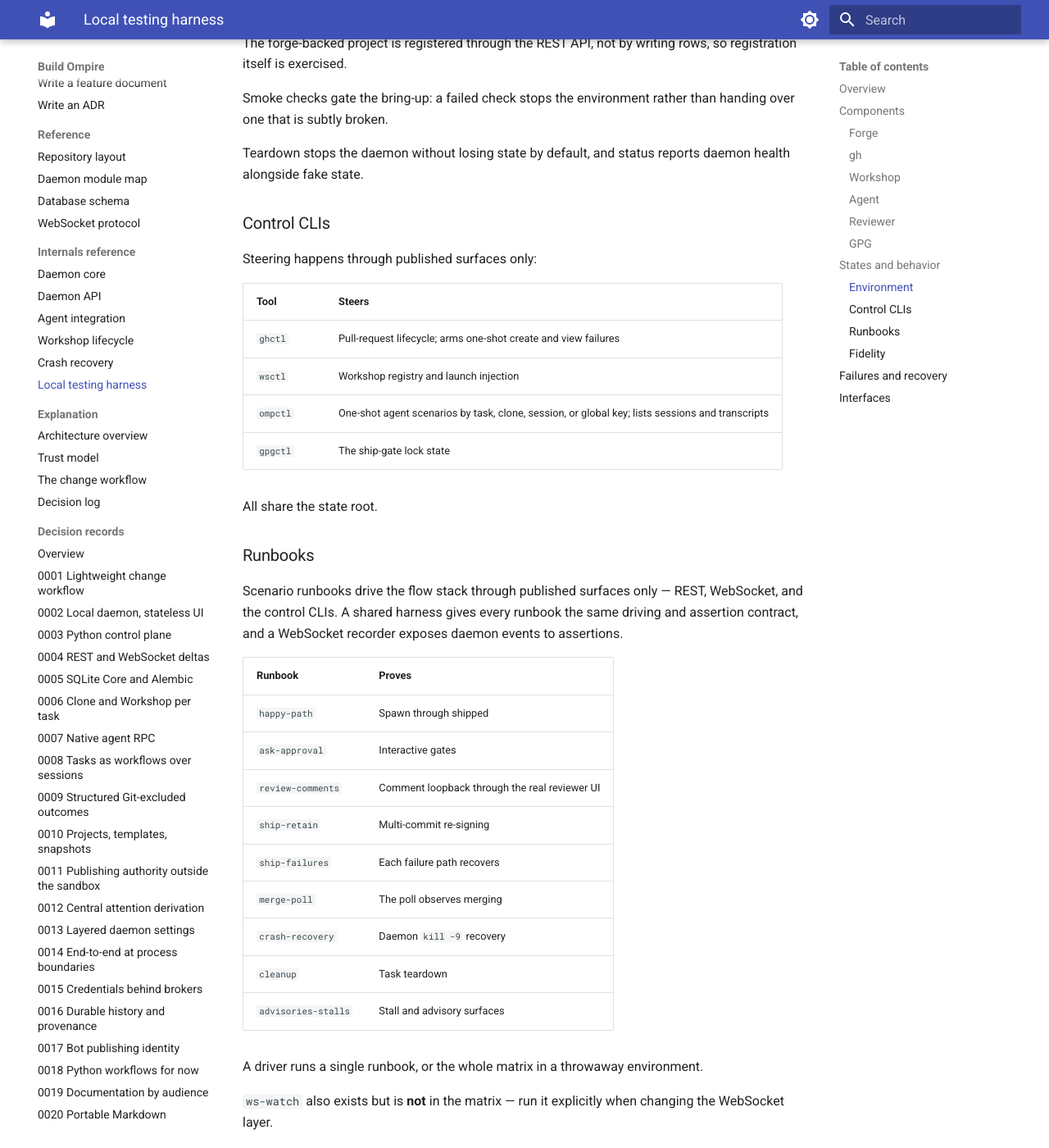
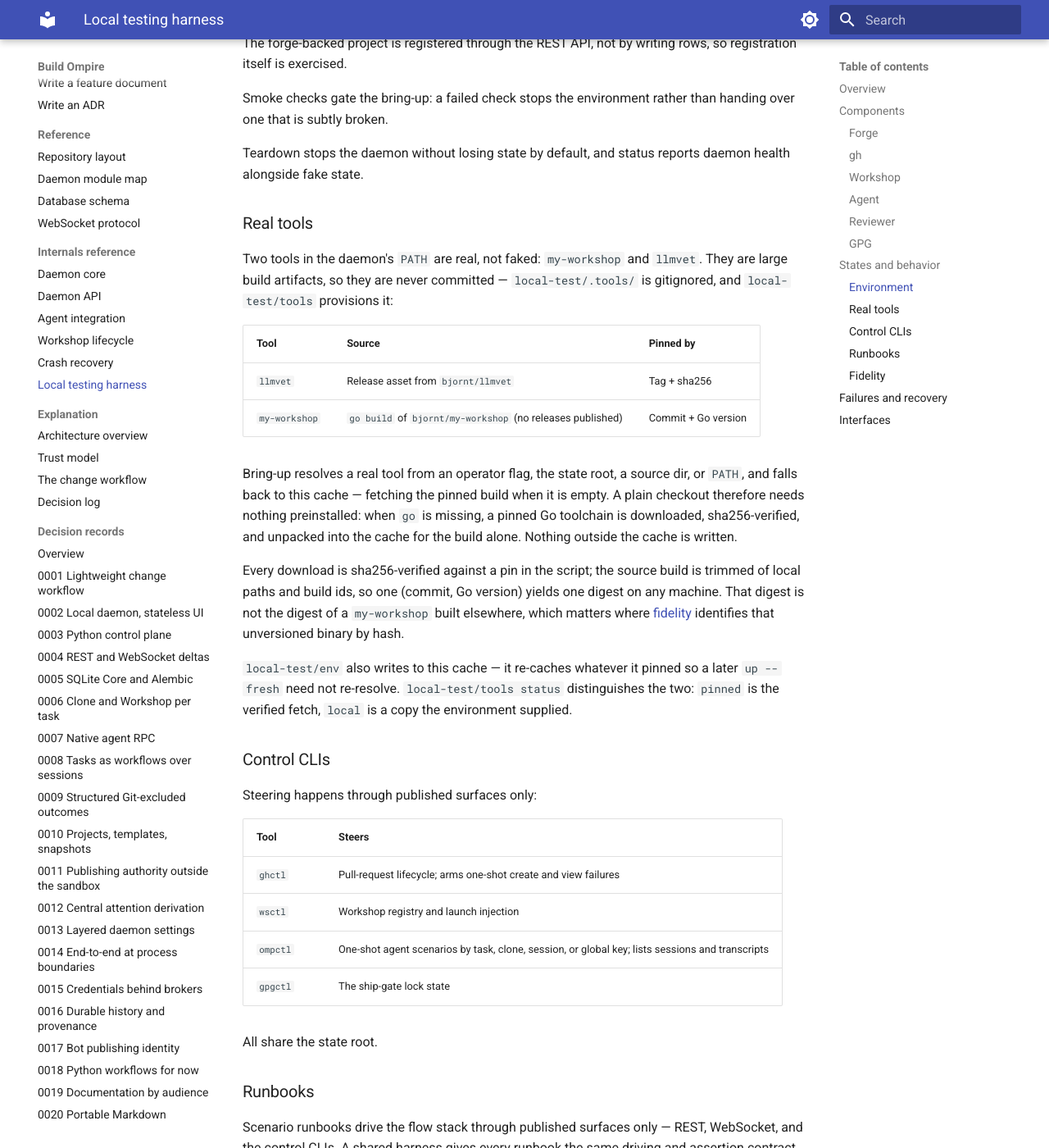
Before and after one commit to bjornt/ompire, an MkDocs documentation site: the page built from docs/features/local-testing.md, in a window 1280 px wide and 1400 px high, scrolled down 2205 px. Shown: the whole window at 82% size. Built offline with MkDocs 1.6.1 and Material for MkDocs 9.7.7, drawn with Linux system fonts in a browser that asks for light colours.

Commit message:
chore: fetch required tools for local testing

```diff
--- a/docs/features/local-testing.md
+++ b/docs/features/local-testing.md
@@ -98,6 +98,34 @@ than handing over one that is subtly broken.
 Teardown stops the daemon without losing state by default, and status reports
 daemon health alongside fake state.
 
+### Real tools
+
+Two tools in the daemon's `PATH` are real, not faked: `my-workshop` and
+`llmvet`. They are large build artifacts, so they are never committed —
+`local-test/.tools/` is gitignored, and `local-test/tools` provisions it:
+
+| Tool | Source | Pinned by |
+|---|---|---|
+| `llmvet` | Release asset from `bjornt/llmvet` | Tag + sha256 |
+| `my-workshop` | `go build` of `bjornt/my-workshop` (no releases published) | Commit + Go version |
+
+Bring-up resolves a real tool from an operator flag, the state root, a source
+dir, or `PATH`, and falls back to this cache — fetching the pinned build when
+it is empty. A plain checkout therefore needs nothing preinstalled: when `go`
+is missing, a pinned Go toolchain is downloaded, sha256-verified, and unpacked
+into the cache for the build alone. Nothing outside the cache is written.
+
+Every download is sha256-verified against a pin in the script; the source
+build is trimmed of local paths and build ids, so one (commit, Go version)
+yields one digest on any machine. That digest is not the digest of a
+`my-workshop` built elsewhere, which matters where [fidelity](#fidelity)
+identifies that unversioned binary by hash.
+
+`local-test/env` also writes to this cache — it re-caches whatever it pinned
+so a later `up --fresh` need not re-resolve. `local-test/tools status`
+distinguishes the two: `pinned` is the verified fetch, `local` is a copy the
+environment supplied.
+
 ### Control CLIs
 
 Steering happens through published surfaces only:
```
Also changed, not shown: docs/develop/how-to/run-local-e2e.md (+16 -0 lines), 3 other files.
